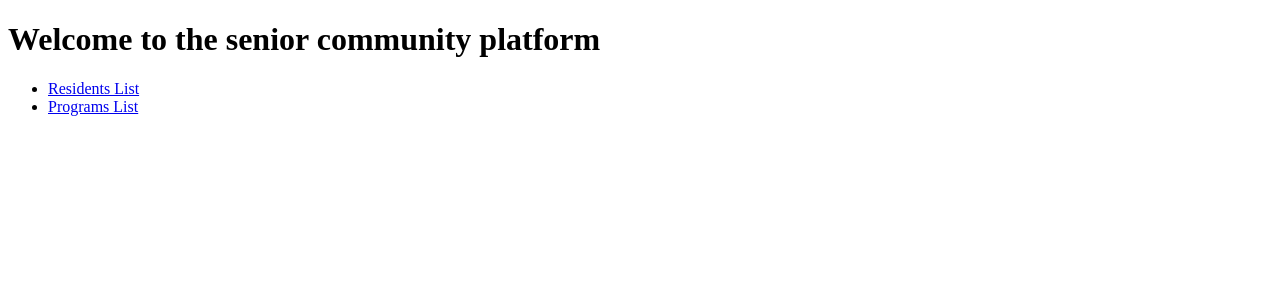
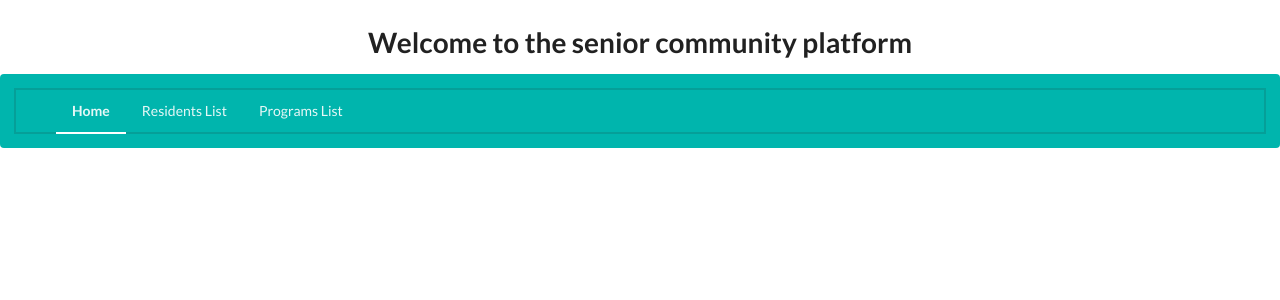
Before and after one commit to christiesunnie/seniors-community-app, a React (Create React App) app: page / in a window 1280 px wide. Shown: the top 300 px of the page. Built offline with nearby package versions, Linux system fonts and the light colour scheme; no server answers.

Commit message:
Set up Semantic UI library for styling and create styling for the home page

```diff
--- a/public/index.html
+++ b/public/index.html
@@ -3,6 +3,15 @@
   <head>
     <meta charset="utf-8" />
     <link rel="icon" href="%PUBLIC_URL%/favicon.ico" />
+    <script
+      src="https://code.jquery.com/jquery-3.1.1.min.js"
+      crossorigin="anonymous"
+    ></script>
+    <link
+      rel="stylesheet"
+      href="https://cdn.jsdelivr.net/npm/semantic-ui@2.4.2/dist/semantic.min.css"
+    />
+    <script src="https://cdn.jsdelivr.net/npm/semantic-ui@2.4.2/dist/semantic.min.js"></script>
     <meta name="viewport" content="width=device-width, initial-scale=1" />
     <meta name="theme-color" content="#000000" />
     <meta
--- /dev/null
+++ b/src/components/App.module.css
@@ -0,0 +1,5 @@
+.app {
+  box-sizing: border-box;
+  max-width: 1600px;
+  margin: 0 auto;
+}
--- a/src/components/App.tsx
+++ b/src/components/App.tsx
@@ -3,10 +3,11 @@ import { Routes, Route } from "react-router-dom";
 import { useEffect, useState } from "react";
 import axios from "axios";
 
-import Header from "./home/header/Header";
 import MainNav from "./home/nav/MainNav";
 import ResidentsList from "./residents/ResidentsList";
 import ProgramsList from "./programs/ProgramsList";
+
+import styles from "./App.module.css";
 
 function App() {
   const [residentsList, setResidentsList] = useState<any[]>([]);
@@ -23,6 +24,7 @@ function App() {
   }, [residentsList, programsList]);
 
   return (
+    <div className={styles.app}>
       <Routes>
         <Route path="/" element={<MainNav />} />
         <Route
@@ -34,6 +36,7 @@ function App() {
           element={<ProgramsList programsList={programsList} />}
         />
       </Routes>
+    </div>
   );
 }
 export default App;
--- /dev/null
+++ b/src/components/home/Home.module.css
@@ -0,0 +1,4 @@
+.home-section {
+  padding-top: 2rem;
+  padding-bottom: 2rem;
+}
--- /dev/null
+++ b/src/components/home/header/Header.module.css
@@ -0,0 +1,3 @@
+.heading-h1 {
+  text-align: center;
+}
--- a/src/components/home/header/Header.tsx
+++ b/src/components/home/header/Header.tsx
@@ -1,5 +1,10 @@
+import styles from "./Header.module.css";
 const Header = () => {
-  return <h1>Welcome to the senior community platform</h1>;
+  return (
+    <h1 className={`${styles["heading-h1"]} ui header`}>
+      Welcome to the senior community platform
+    </h1>
+  );
 };
 
 export default Header;
--- a/src/components/home/nav/MainNav.tsx
+++ b/src/components/home/nav/MainNav.tsx
@@ -1,21 +1,26 @@
 import { NavLink } from "react-router-dom";
 import Header from "../header/Header";
 
+import styles from "../../home/Home.module.css";
+
 const MainNav = () => {
   return (
-    <>
+    <div className={styles["home-section"]}>
       <Header />
-      <nav>
-        <ul>
-          <li>
+      <nav className="ui inverted teal segment">
+        <ul className="ui inverted secondary pointing menu">
+          <li className="active item">
+            <NavLink to="/">Home</NavLink>
+          </li>
+          <li className="item">
             <NavLink to="/residents">Residents List</NavLink>
           </li>
-          <li>
+          <li className="item">
             <NavLink to="/programs">Programs List</NavLink>
           </li>
         </ul>
       </nav>
-    </>
+    </div>
   );
 };
 
```
Lines whose indentation alone changed are shown as unchanged.
